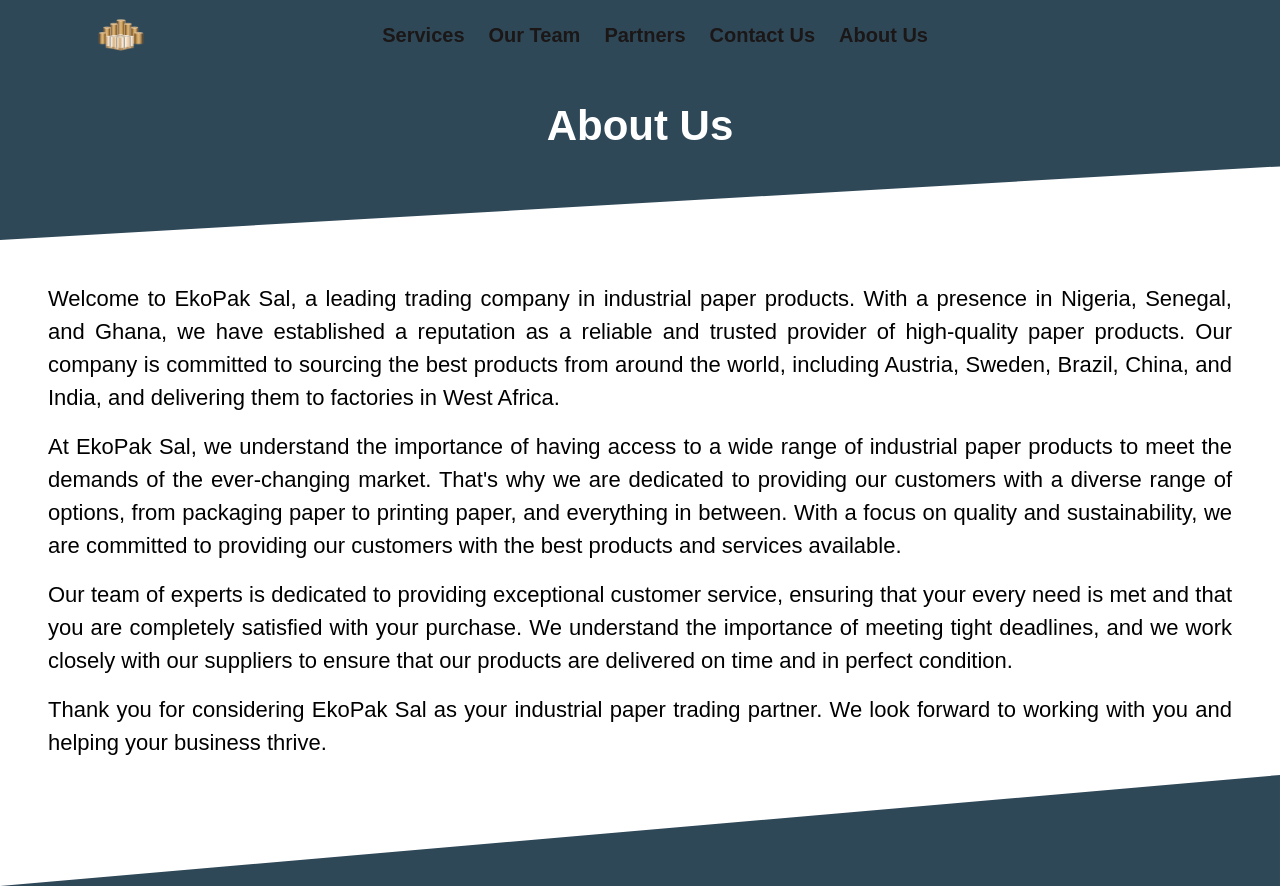
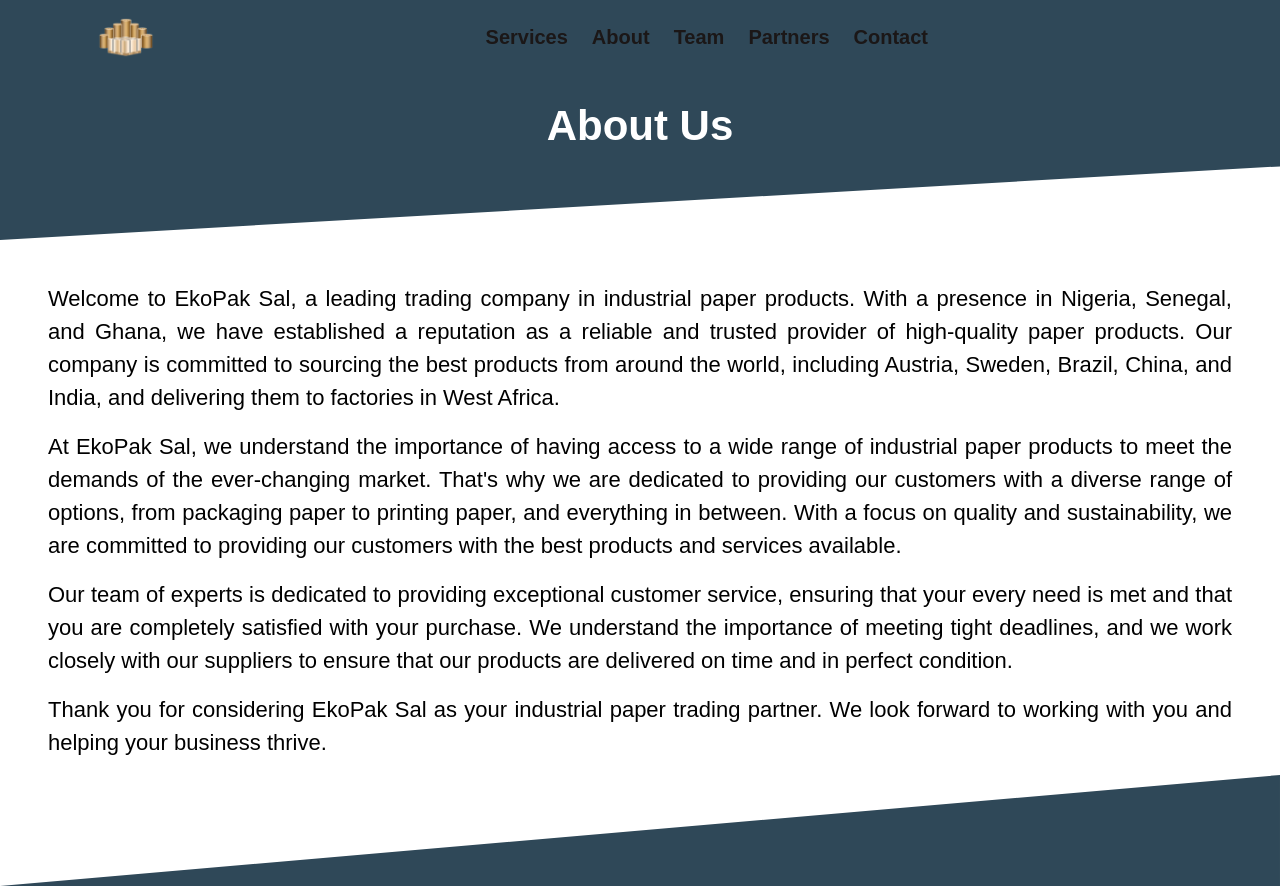
Before and after one commit to HSB1897/ekopakl, a React (Create React App) app in the folder client/: page /about in a window 1280 px wide. Built offline with nearby package versions, Linux system fonts and the light colour scheme.

Commit message:
client: updated nav bar elements hover effect

```diff
--- a/client/src/components/Navbar.jsx
+++ b/client/src/components/Navbar.jsx
@@ -20,13 +20,13 @@
   return (
     <div className={openNav ? 'flex flex-col md:w-[80%] w-[300px] md:flex-row py-4 px-24 justify-between items-center absolute z-50 ' : 'min-h-[70px] items-center w-screen flex flex-col md:w-[80%] md:flex-row py-4 px-24 justify-between align-middle absolute z-50'}>
       <GiHamburgerMenu className='absolute top-6 left-6 md:hidden text-white text-[24px]' onClick={() => setOpenNav(!openNav)} />
-      <img src={logo} alt="" className={openNav ? 'w-[50px] mb-4 md:mb-0 select-none' : ' select-none hidden md:block md:w-[50px] md:mb-0'} onClick={() => { navigateToHomePage(); props.setSection('')}} />
+      <img src={logo} alt="" className={openNav ? 'w-[60px] mb-4 md:mb-0 select-none' : ' select-none hidden md:block md:w-[60px] md:mb-0'} onClick={() => { navigateToHomePage(); props.setSection('')}} />
       <div className={openNav ? 'flex flex-col md:flex-row gap-6 select-none' : 'hidden md:flex md:flex-row md:gap-6 md:select-none'}>
-          <h1 className='text-[20px] font-semibold text-navy cursor-pointer neon' onClick={() => { navigateToHomePage(); props.setSection('services')}}>Services</h1>
-          <h1 className='text-[20px] font-semibold text-navy cursor-pointer neon' onClick={() => { navigateToHomePage(); props.setSection('ourTeam')}}>Our Team</h1>
-          <h1 className='text-[20px] font-semibold text-navy cursor-pointer neon' onClick={() => { navigateToHomePage(); props.setSection('partners')}}>Partners</h1>
-          <h1 className='text-[20px] font-semibold text-navy cursor-pointer neon' onClick={() => { navigateToHomePage(); props.setSection('contactUs')}}>Contact Us</h1>
-          <h1 className='text-[20px] font-semibold text-navy cursor-pointer neon' onClick={() => { navigateToAboutUsPage(); props.setSection('')}}>About Us</h1>
+          <h1 className='text-[20px] font-semibold text-navy cursor-pointer relative nav-item' onClick={() => { navigateToHomePage(); props.setSection('services')}}>Services</h1>
+          <h1 className='text-[20px] font-semibold text-navy cursor-pointer relative nav-item' onClick={() => { navigateToHomePage(); props.setSection('ourTeam')}}>About</h1>
+          <h1 className='text-[20px] font-semibold text-navy cursor-pointer relative nav-item' onClick={() => { navigateToHomePage(); props.setSection('partners')}}>Team</h1>
+          <h1 className='text-[20px] font-semibold text-navy cursor-pointer relative nav-item' onClick={() => { navigateToHomePage(); props.setSection('contactUs')}}>Partners</h1>
+          <h1 className='text-[20px] font-semibold text-navy cursor-pointer relative nav-item' onClick={() => { navigateToAboutUsPage(); props.setSection('')}}>Contact</h1>
       </div>
     </div>
   );
--- a/client/src/index.css
+++ b/client/src/index.css
@@ -8,6 +8,21 @@
 	box-sizing: border-box;
 	font-family: arial, sans-serif;
 }
+
+.nav-item::before {
+	content: "";
+	position: absolute;
+	bottom: -5px;
+	left: 0;
+	width: 0;
+	height: 2px;
+	background-color: #1B1717;
+	transition: width 0.4s ease;
+  }
+
+  .nav-item:hover::before {
+	width: 100%;
+  }
 
 .hero {
 	clip-path: polygon(0 0, 80% 0, 45% 100%, 0 100%);
--- a/client/src/pages/Home/About.jsx
+++ b/client/src/pages/Home/About.jsx
@@ -9,7 +9,7 @@
       <div className='w-1/2'> </div>
       <div className='flex flex-col gap-10 w-1/2'>
           <Headline className='text-navy'>About Us</Headline>
-          <p className='text-navy text-[22px] text-justify'>EkoPak Sal is managed by a team of experienced and dedicated professionals who are committed to ensuring the success of the company. They bring a wealth of knowledge, experience, and expertise to their roles and are dedicated to delivering high-quality work that meets the needs of the company and its clients</p>
+          <p className='text-navy text-[22px] text-justify'>Welcome to EkoPak Sal, a leading trading company. With a presence in Nigeria, Senegal, and Ghana, we have established a reputation as a reliable and trusted provider of high-quality products. Our company is committed to sourcing the best products from around the world, including Austria, Sweden, Brazil, China, and India, and delivering them to factories in West Africa.</p>
           <Button className=' self-end hover:bg-navy hover:text-secondary duration-200' arrowHoverColor={"secondary"}>Read More</Button>
       </div>
     </Container>
```
